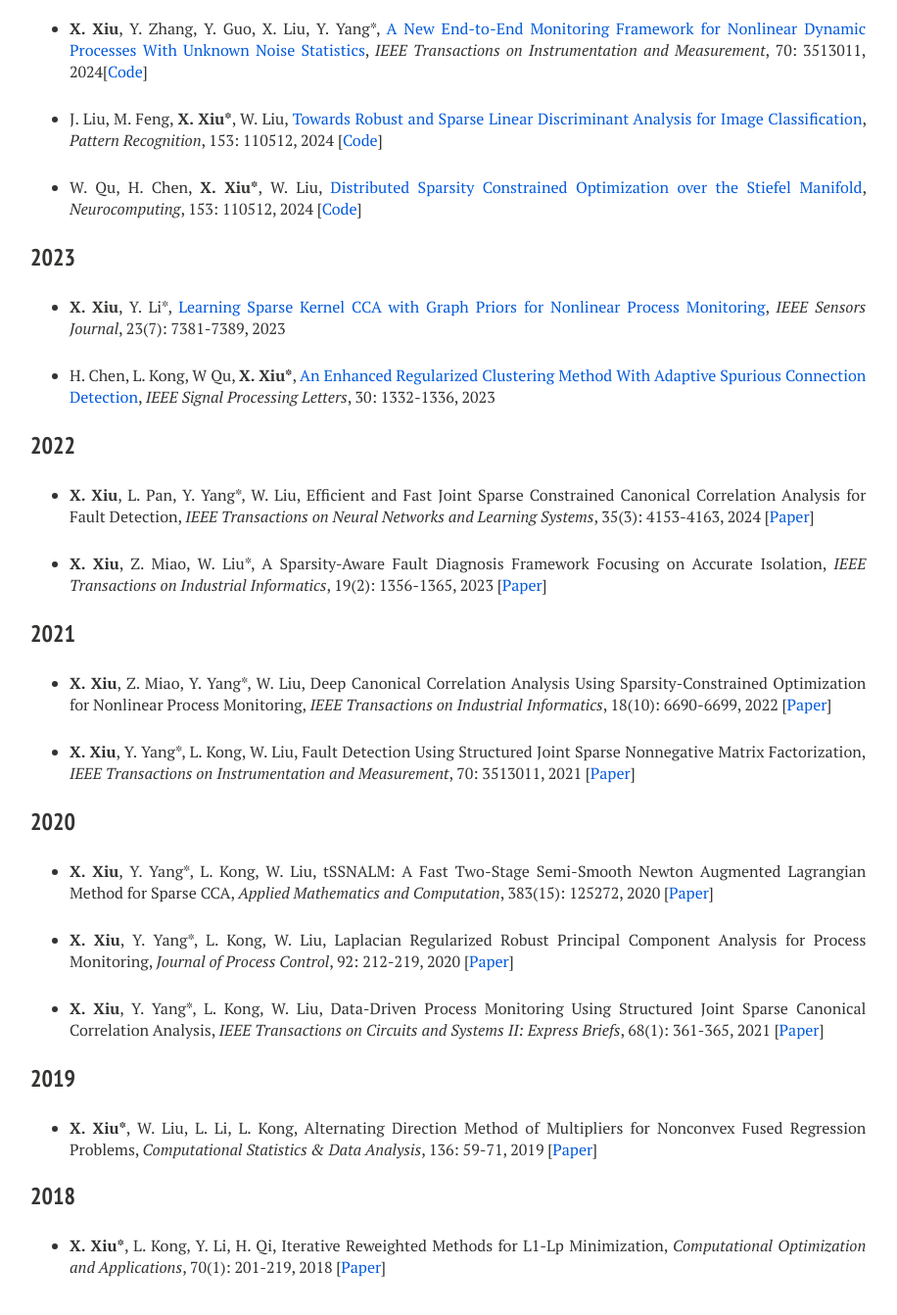
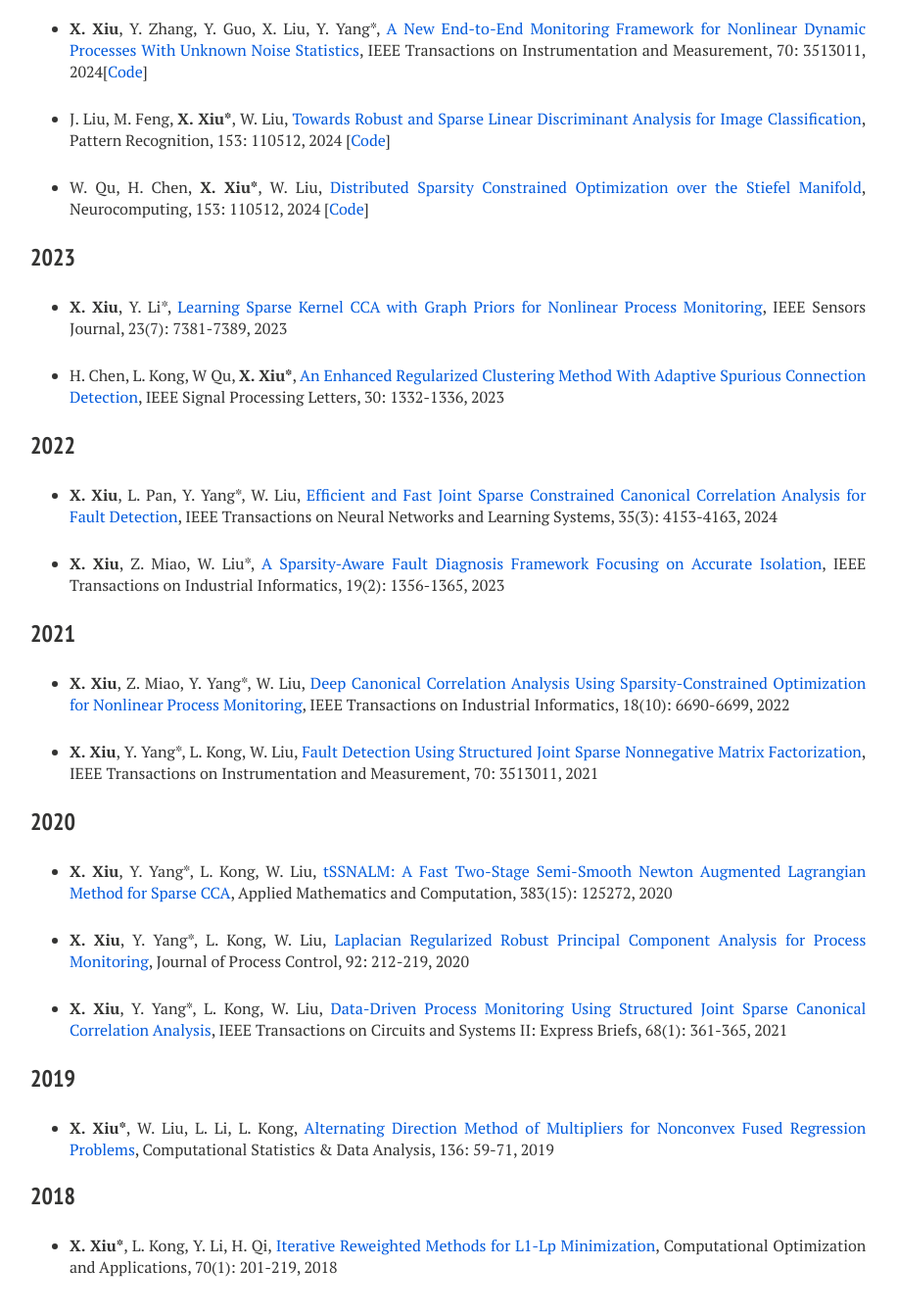
Before and after one commit to xianchaoxiu/xianchaoxiu.github.io, a Jekyll site: the page built from publications/index.md, in a window 1280 px wide and 1400 px high, scrolled down 348 px. Shown: the top 1342 px of the window at 98% size, without its empty margins (289-1205 px from the left). Built offline with Jekyll 4.4.1, drawn with Linux system fonts in a browser that asks for light colours; nearby versions of some CDN libraries.

Commit message:
Update index.md

```diff
--- a/publications/index.md
+++ b/publications/index.md
@@ -18,52 +18,52 @@ share: false
 
 ### 2024
 
-* <b>X. Xiu</b>, Y. Zhang, Y. Guo, X. Liu, Y. Yang*, <a href="https://ieeexplore.ieee.org/abstract/document/10464356" class="textlink" target="_blank">A New End-to-End Monitoring Framework for Nonlinear Dynamic Processes With Unknown Noise Statistics</a>, <i>IEEE Transactions on Instrumentation and Measurement</i>, 70: 3513011, 2024[<a href="https://github.com/xianchaoxiu/DRNN" class="textlink" target="_blank">Code</a>]
+* <b>X. Xiu</b>, Y. Zhang, Y. Guo, X. Liu, Y. Yang*, <a href="https://ieeexplore.ieee.org/abstract/document/10464356" class="textlink" target="_blank">A New End-to-End Monitoring Framework for Nonlinear Dynamic Processes With Unknown Noise Statistics</a>, IEEE Transactions on Instrumentation and Measurement, 70: 3513011, 2024[<a href="https://github.com/xianchaoxiu/DRNN" class="textlink" target="_blank">Code</a>]
 
-* J. Liu, M. Feng, <b>X. Xiu*</b>, W. Liu, <a href="https://www.sciencedirect.com/science/article/abs/pii/S0031320324002632" class="textlink" target="_blank">Towards Robust and Sparse Linear Discriminant Analysis for Image Classification</a>, <i>Pattern Recognition</i>, 153: 110512, 2024 [<a href="https://github.com/EMXlight/RSLDAplus" class="textlink" target="_blank">Code</a>]
+* J. Liu, M. Feng, <b>X. Xiu*</b>, W. Liu, <a href="https://www.sciencedirect.com/science/article/abs/pii/S0031320324002632" class="textlink" target="_blank">Towards Robust and Sparse Linear Discriminant Analysis for Image Classification</a>, Pattern Recognition, 153: 110512, 2024 [<a href="https://github.com/EMXlight/RSLDAplus" class="textlink" target="_blank">Code</a>]
 
-* W. Qu, H. Chen, <b>X. Xiu*</b>, W. Liu, <a href="https://www.sciencedirect.com/science/article/abs/pii/S0925231224010385" class="textlink" target="_blank">Distributed Sparsity Constrained Optimization over the Stiefel Manifold</a>, <i>Neurocomputing</i>, 153: 110512, 2024 [<a href="https://github.com/wtqu/DREAM" class="textlink" target="_blank">Code</a>]
+* W. Qu, H. Chen, <b>X. Xiu*</b>, W. Liu, <a href="https://www.sciencedirect.com/science/article/abs/pii/S0925231224010385" class="textlink" target="_blank">Distributed Sparsity Constrained Optimization over the Stiefel Manifold</a>, Neurocomputing, 153: 110512, 2024 [<a href="https://github.com/wtqu/DREAM" class="textlink" target="_blank">Code</a>]
 
 
 
 ### 2023
 
-* <b>X. Xiu</b>, Y. Li*, <a href="https://ieeexplore.ieee.org/abstract/document/10050438" class="textlink" target="_blank">Learning Sparse Kernel CCA with Graph Priors for Nonlinear Process Monitoring</a>, <i>IEEE Sensors Journal</i>, 23(7): 7381-7389, 2023
+* <b>X. Xiu</b>, Y. Li*, <a href="https://ieeexplore.ieee.org/abstract/document/10050438" class="textlink" target="_blank">Learning Sparse Kernel CCA with Graph Priors for Nonlinear Process Monitoring</a>, IEEE Sensors Journal, 23(7): 7381-7389, 2023
 
-* H. Chen, L. Kong, W Qu, <b>X. Xiu*</b>, <a href="https://ieeexplore.ieee.org/abstract/document/10252040" class="textlink" target="_blank">An Enhanced Regularized Clustering Method With Adaptive Spurious Connection Detection</a>, <i>IEEE Signal Processing Letters</i>, 30: 1332-1336, 2023
+* H. Chen, L. Kong, W Qu, <b>X. Xiu*</b>, <a href="https://ieeexplore.ieee.org/abstract/document/10252040" class="textlink" target="_blank">An Enhanced Regularized Clustering Method With Adaptive Spurious Connection Detection</a>, IEEE Signal Processing Letters, 30: 1332-1336, 2023
 
 
 ### 2022
 
-* <b>X. Xiu</b>, L. Pan, Y. Yang*, W. Liu, Efficient and Fast Joint Sparse Constrained Canonical Correlation Analysis for Fault Detection, <i>IEEE Transactions on Neural Networks and Learning Systems</i>, 35(3): 4153-4163, 2024 [<a href="https://ieeexplore.ieee.org/document/9887978" class="textlink" target="_blank">Paper</a>]
+* <b>X. Xiu</b>, L. Pan, Y. Yang*, W. Liu, <a href="https://ieeexplore.ieee.org/document/9887978" class="textlink" target="_blank">Efficient and Fast Joint Sparse Constrained Canonical Correlation Analysis for Fault Detection</a>, IEEE Transactions on Neural Networks and Learning Systems, 35(3): 4153-4163, 2024
 
-* <b>X. Xiu</b>, Z. Miao, W. Liu*, A Sparsity-Aware Fault Diagnosis Framework Focusing on Accurate Isolation, <i>IEEE Transactions on Industrial Informatics</i>, 19(2): 1356-1365, 2023 [<a href="https://ieeexplore.ieee.org/abstract/document/9788040" class="textlink" target="_blank">Paper</a>]
+* <b>X. Xiu</b>, Z. Miao, W. Liu*, <a href="https://ieeexplore.ieee.org/abstract/document/9788040" class="textlink" target="_blank">A Sparsity-Aware Fault Diagnosis Framework Focusing on Accurate Isolation</a>, IEEE Transactions on Industrial Informatics, 19(2): 1356-1365, 2023
 
 
 ### 2021
 
-* <b>X. Xiu</b>, Z. Miao, Y. Yang*, W. Liu, Deep Canonical Correlation Analysis Using Sparsity-Constrained Optimization for Nonlinear Process Monitoring, <i>IEEE Transactions on Industrial Informatics</i>, 18(10): 6690-6699, 2022 [<a href="https://ieeexplore.ieee.org/document/9583864" class="textlink" target="_blank">Paper</a>]
+* <b>X. Xiu</b>, Z. Miao, Y. Yang*, W. Liu, <a href="https://ieeexplore.ieee.org/document/9583864" class="textlink" target="_blank">Deep Canonical Correlation Analysis Using Sparsity-Constrained Optimization for Nonlinear Process Monitoring</a>, IEEE Transactions on Industrial Informatics, 18(10): 6690-6699, 2022
 
-* <b>X. Xiu</b>, Y. Yang*, L. Kong, W. Liu, Fault Detection Using Structured Joint Sparse Nonnegative Matrix Factorization, <i>IEEE Transactions on Instrumentation and Measurement</i>, 70: 3513011, 2021 [<a href="https://ieeexplore.ieee.org/abstract/document/9381237" class="textlink" target="_blank">Paper</a>]
+* <b>X. Xiu</b>, Y. Yang*, L. Kong, W. Liu, <a href="https://ieeexplore.ieee.org/abstract/document/9381237" class="textlink" target="_blank">Fault Detection Using Structured Joint Sparse Nonnegative Matrix Factorization</a>, IEEE Transactions on Instrumentation and Measurement, 70: 3513011, 2021
 
 
 
 ### 2020
 
-* <b>X. Xiu</b>, Y. Yang*, L. Kong, W. Liu, tSSNALM: A Fast Two-Stage Semi-Smooth Newton Augmented Lagrangian Method for Sparse CCA, <i>Applied Mathematics and Computation</i>, 383(15): 125272, 2020  [<a href="https://www.sciencedirect.com/science/article/abs/pii/S0096300320302411" class="textlink" target="_blank">Paper</a>]
+* <b>X. Xiu</b>, Y. Yang*, L. Kong, W. Liu, <a href="https://www.sciencedirect.com/science/article/abs/pii/S0096300320302411" class="textlink" target="_blank">tSSNALM: A Fast Two-Stage Semi-Smooth Newton Augmented Lagrangian Method for Sparse CCA</a>, Applied Mathematics and Computation, 383(15): 125272, 2020
 
-* <b>X. Xiu</b>, Y. Yang*, L. Kong, W. Liu, Laplacian Regularized Robust Principal Component Analysis for Process Monitoring, <i>Journal of Process Control</i>, 92: 212-219, 2020 [<a href="https://www.sciencedirect.com/science/article/abs/pii/S095915242030247X" class="textlink" target="_blank">Paper</a>]
+* <b>X. Xiu</b>, Y. Yang*, L. Kong, W. Liu, <a href="https://www.sciencedirect.com/science/article/abs/pii/S095915242030247X" class="textlink" target="_blank">Laplacian Regularized Robust Principal Component Analysis for Process Monitoring</a>, Journal of Process Control, 92: 212-219, 2020
 
-* <b>X. Xiu</b>, Y. Yang*, L. Kong, W. Liu, Data-Driven Process Monitoring Using Structured Joint Sparse Canonical Correlation Analysis, <i>IEEE Transactions on Circuits and Systems II: Express Briefs</i>, 68(1): 361-365, 2021 [<a href="https://ieeexplore.ieee.org/abstract/document/9068308/" class="textlink" target="_blank">Paper</a>]
+* <b>X. Xiu</b>, Y. Yang*, L. Kong, W. Liu, <a href="https://ieeexplore.ieee.org/abstract/document/9068308/" class="textlink" target="_blank">Data-Driven Process Monitoring Using Structured Joint Sparse Canonical Correlation Analysis</a>, IEEE Transactions on Circuits and Systems II: Express Briefs, 68(1): 361-365, 2021
 
 
 
 ### 2019
 
-* <b>X. Xiu*</b>, W. Liu, L. Li, L. Kong, Alternating Direction Method of Multipliers for Nonconvex Fused Regression Problems, <i>Computational Statistics & Data Analysis</i>, 136: 59-71, 2019  [<a href="https://www.sciencedirect.com/science/article/abs/pii/S0167947319300039" class="textlink" target="_blank">Paper</a>]
+* <b>X. Xiu*</b>, W. Liu, L. Li, L. Kong, <a href="https://www.sciencedirect.com/science/article/abs/pii/S0167947319300039" class="textlink" target="_blank">Alternating Direction Method of Multipliers for Nonconvex Fused Regression Problems</a>, Computational Statistics & Data Analysis, 136: 59-71, 2019
 
 
 
 ### 2018
 
-* <b>X. Xiu*</b>, L. Kong, Y. Li, H. Qi, Iterative Reweighted Methods for L1-Lp Minimization, <i>Computational Optimization and Applications</i>, 70(1): 201-219, 2018 [<a href="https://link.springer.com/article/10.1007/s10589-017-9977-7" class="textlink" target="_blank">Paper</a>]
+* <b>X. Xiu*</b>, L. Kong, Y. Li, H. Qi, <a href="https://link.springer.com/article/10.1007/s10589-017-9977-7" class="textlink" target="_blank">Iterative Reweighted Methods for L1-Lp Minimization</a>, Computational Optimization and Applications, 70(1): 201-219, 2018
```
